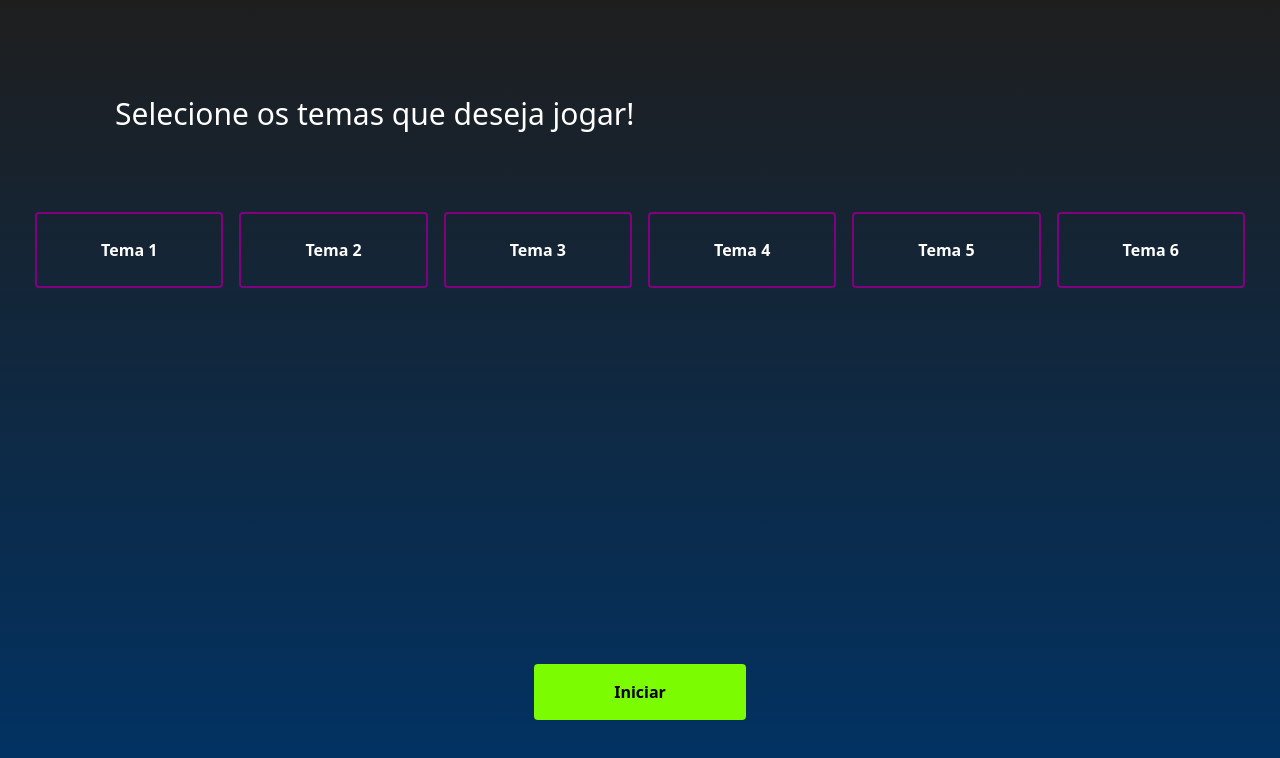
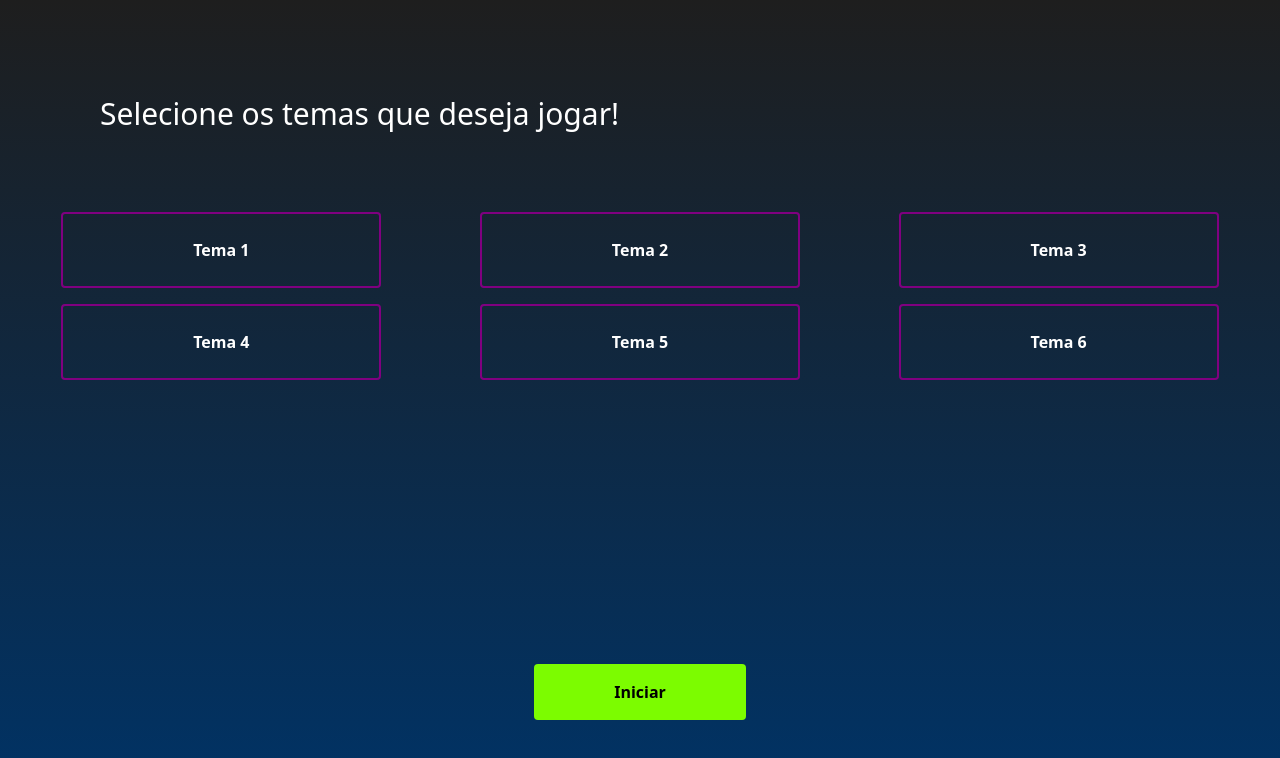
Before and after one commit to lcsoares10/Image-Action-Game, a Next.js app: page /Game in a window 1280 px wide. Shown: the top 758 px of the page. Built offline with nearby package versions, Linux system fonts and the light colour scheme.

Commit message:
feat: ajust size

```diff
--- a/src/app/components/ButtonTheme/index.tsx
+++ b/src/app/components/ButtonTheme/index.tsx
@@ -11,7 +11,7 @@ const ButtonTheme: React.FC<
   return (
     <button
       aria-label="ButtonTheme"
-      className={`border-2 border-[#800080]  text-white font-bold py-6 px-16 rounded hover:bg-[#800080] hover:text-white ${
+      className={`border-2 border-[#800080] text-white font-bold py-6 w-80 px-4 rounded hover:bg-[#800080] hover:text-white ${
         selected && "bg-[#800080]"
       }  `}
       key={text}
```
Also changed, not shown: 1 other file (tests, documents, lock files or other folders).
